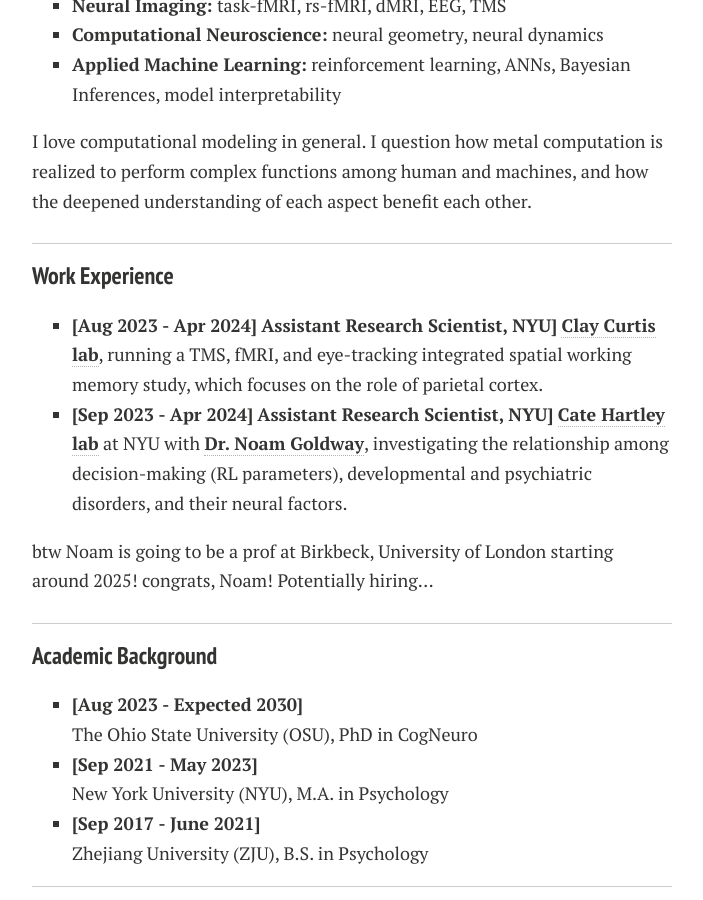
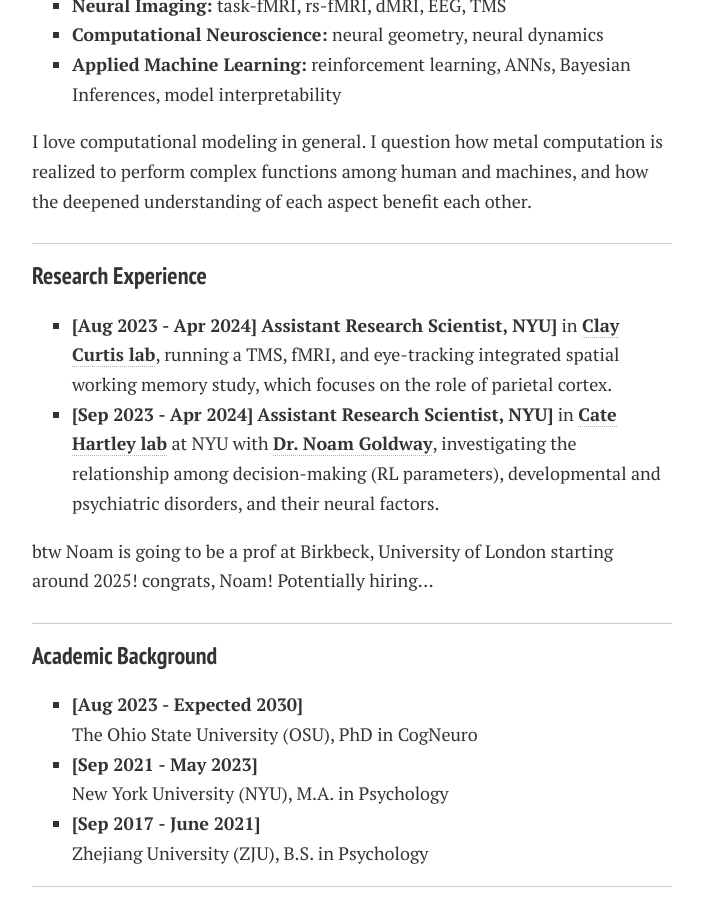
Before and after one commit to Qingqing-Yang-177/Qingqing-Yang-177.github.io, a Jekyll site: the page built from index.md, in a window 1280 px wide and 900 px high, scrolled down 436 px. Shown: the whole window, without its empty margins (288-991 px from the left). Built offline with Jekyll 4.4.1, drawn with Linux system fonts in a browser that asks for light colours; nearby versions of some CDN libraries; comment, search, counter and statistics services are not loaded; a style sheet for code colours, icons or effects is not loaded; our own code applies the rules of GitHub Pages for plain Markdown files.

Commit message:
Update index.md
update research experience, correct typo

```diff
--- a/index.md
+++ b/index.md
@@ -19,14 +19,14 @@ Hi, I am Qingqing Yang, and I just started my PhD in Cogitive Neuroscience at th
 I love computational modeling in general. I question how metal computation is realized to perform complex functions among human and machines, and how the deepened understanding of each aspect benefit each other.
 
 ---
-### Work Experience
+### Research Experience
 
 - **[Aug 2023 - Apr 2024]**
 **Assistant Research Scientist, NYU]**
-[**Clay Curtis lab**](https://www.clayspacelab.com/lab), running a TMS, fMRI, and eye-tracking integrated spatial working memory study, which focuses on the role of parietal cortex.
+in [**Clay Curtis lab**](https://www.clayspacelab.com/lab), running a TMS, fMRI, and eye-tracking integrated spatial working memory study, which focuses on the role of parietal cortex.
 - **[Sep 2023 - Apr 2024]**
 **Assistant Research Scientist, NYU]**
-[**Cate Hartley lab**](https://www.hartleylab.org/) at NYU with [**Dr. Noam Goldway**](https://scholar.google.com/citations?user=0tVFPecAAAAJ&hl=en), investigating the relationship among decision-making (RL parameters), developmental and psychiatric disorders, and their neural factors.
+in [**Cate Hartley lab**](https://www.hartleylab.org/) at NYU with [**Dr. Noam Goldway**](https://scholar.google.com/citations?user=0tVFPecAAAAJ&hl=en), investigating the relationship among decision-making (RL parameters), developmental and psychiatric disorders, and their neural factors.
 
 btw Noam is going to be a prof at Birkbeck, University of London starting around 2025! congrats, Noam! Potentially hiring...
 
```
